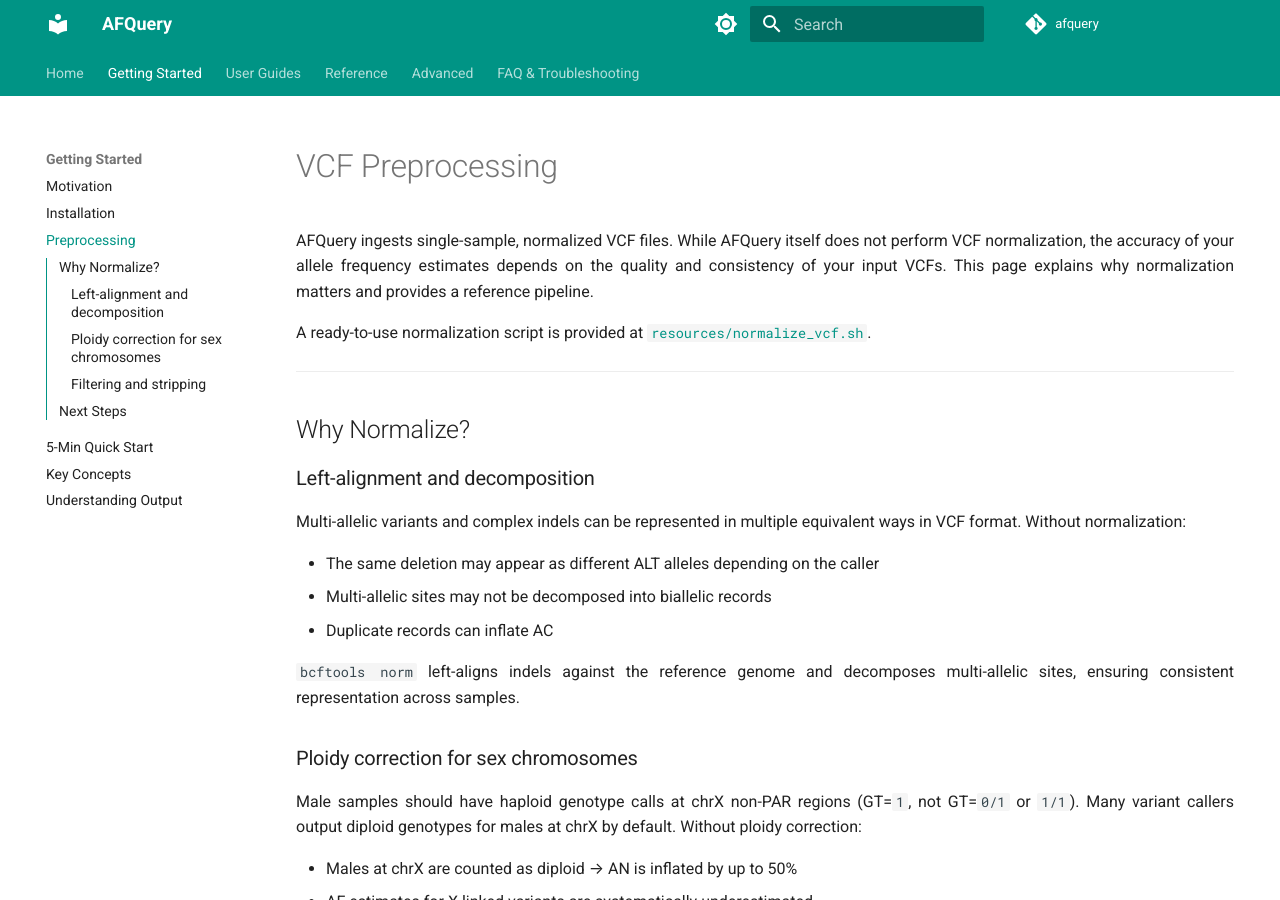
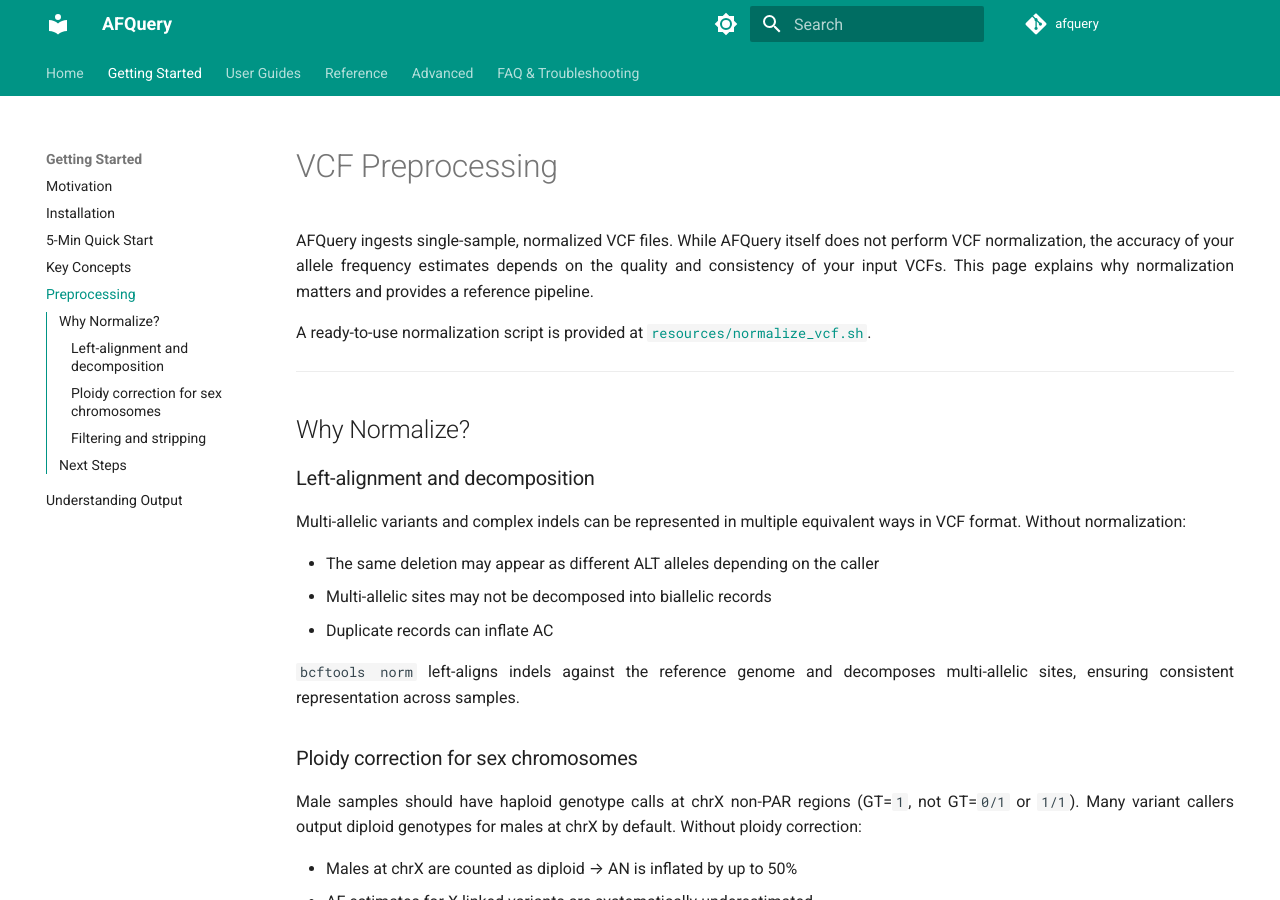
Before and after one commit to dlopez-bioinfo/afquery, an MkDocs documentation site: the page built from docs/getting-started/preprocessing.md, in a window 1280 px wide and 900 px high. Built offline with MkDocs 1.6.1 and Material for MkDocs 9.7.7, drawn with Linux system fonts in a browser that asks for light colours; comment, search, counter and statistics services are not loaded; part of the change alters nothing that is shown.

```diff
--- a/mkdocs.yml
+++ b/mkdocs.yml
@@ -67,9 +67,9 @@ nav:
   - Getting Started:
     - Motivation: getting-started/motivation.md
     - Installation: getting-started/installation.md
-    - Preprocessing: getting-started/preprocessing.md
     - 5-Min Quick Start: getting-started/quickstart.md
     - Key Concepts: getting-started/concepts.md
+    - Preprocessing: getting-started/preprocessing.md
     - Understanding Output: getting-started/understanding-output.md
   - User Guides:
     - 🧬 Bioinformatics Workflows:
```
